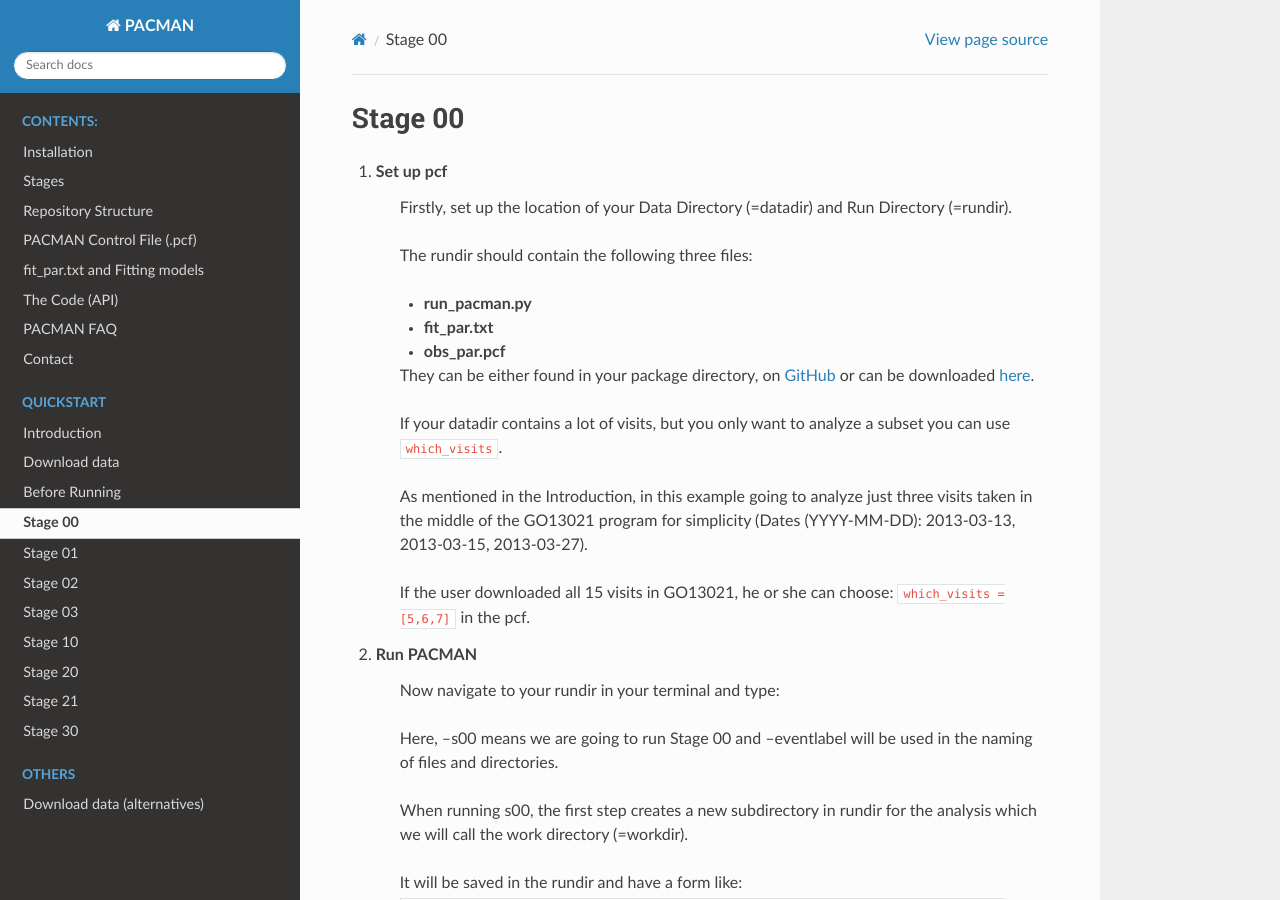
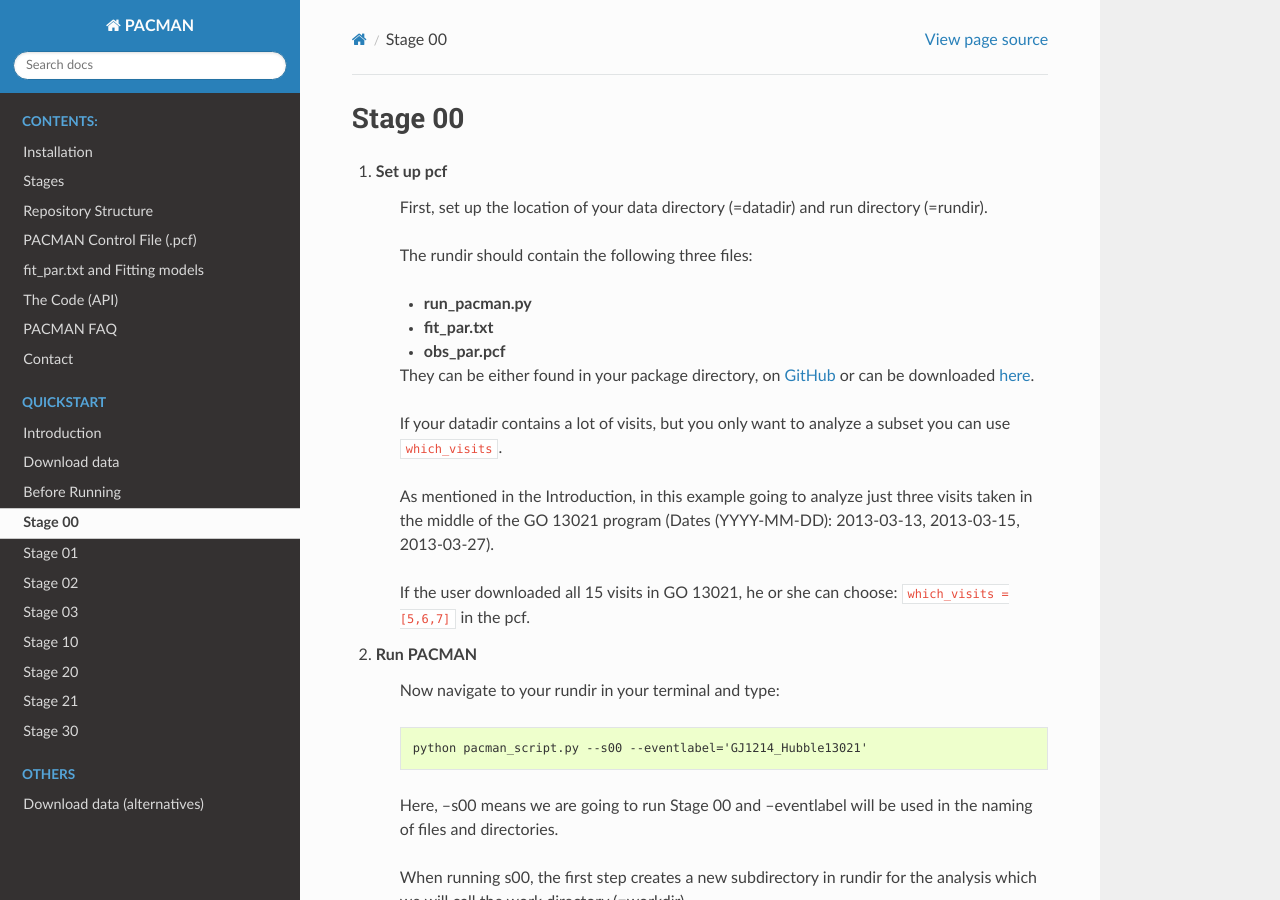
Before and after one commit to sebastian-zieba/PACMAN, a Sphinx documentation site: the page built from docs/source/stage00.rst, in a window 1280 px wide and 900 px high. Built offline with Sphinx 7.4.7 and the Read the Docs theme 2.0.0, drawn with Linux system fonts in a browser that asks for light colours.

Commit message:
small edits

```diff
--- a/docs/source/stage00.rst
+++ b/docs/source/stage00.rst
@@ -5,7 +5,7 @@
 
 1) **Set up pcf**
 
-	Firstly, set up the location of your Data Directory (=datadir) and Run Directory (=rundir).
+	First, set up the location of your data directory (=datadir) and run directory (=rundir).
 
 	The rundir should contain the following three files:
 
@@ -21,9 +21,9 @@
 	If your datadir contains a lot of visits, but you only want to analyze a subset you can use ``which_visits``.
 
 	As mentioned in the Introduction, in this example going to analyze just three
-	visits taken in the middle of the GO13021 program for simplicity (Dates (YYYY-MM-DD): 2013-03-13,  2013-03-15,  2013-03-27).
+	visits taken in the middle of the GO 13021 program (Dates (YYYY-MM-DD): 2013-03-13,  2013-03-15,  2013-03-27).
 
-	If the user downloaded all 15 visits in GO13021, he or she can choose: ``which_visits = [5,6,7]`` in the pcf.
+	If the user downloaded all 15 visits in GO 13021, he or she can choose: ``which_visits = [5,6,7]`` in the pcf.
 
 
 2) **Run PACMAN**
@@ -31,6 +31,7 @@
 	Now navigate to your rundir in your terminal and type:
 
 	.. code-block:: console
+
 		python pacman_script.py --s00 --eventlabel='GJ1214_Hubble13021'
 
 	Here, --s00 means we are going to run Stage 00 and --eventlabel will be used in the naming of files and directories.
--- a/docs/source/stage01.rst
+++ b/docs/source/stage01.rst
@@ -26,7 +26,7 @@
 Two new .txt files where saved there; a Horizons file for each visit.
 Each file contains the X, Y and Z position of HST relative to the solar system barycenter. The X,Y,Z positions of HST were downloaded for 5 minute intervals starting one hour before the first exposure in the observations and one hour after the observations.
 
-For example, the second file should look like this (due to its length, we just display the first 100 lines of it):
+For example, the second file should look like this (due to its length, we just display the first 100 lines):
 
 .. include:: media/s01/horizons_results_v1_short.txt
    :literal:
--- a/docs/source/stage02.rst
+++ b/docs/source/stage02.rst
@@ -24,10 +24,11 @@
 Horizons start and Horizons end show where our Horizon file starts and ends containing X,Y,Z information.
 The black crosses in the plot show the times when HST actually observed. One can see that HST observed 4 orbits in this particular visit (which agrees with the ``filetable.txt`` from Stage 00).
 One can also see the colored curve is a bit wiggley. This is in fact the rotation of HST around the earth.
-The colored curve consists out of a lot of points. Every one of them are a X,Y,Z position of HST downloaded from HORIZONS. The color coding denotes the time direction.
+The colored curve consists of a lot of points. Each one is an X,Y,Z position of HST downloaded from HORIZONS. The color coding denotes the time direction.
 
-The ``filetable.txt`` will be updated by the end of this stage and contains a new column called ``t_bjd`` with the time of observations in BJD.
+The ``filetable.txt`` is updated in this stage and contains a new column called ``t_bjd`` with the time of observations in BJD.
 E.g. (only showing the first few lines):
 
 .. include:: media/s02/filelist_updated.txt
+
    :literal:
```
